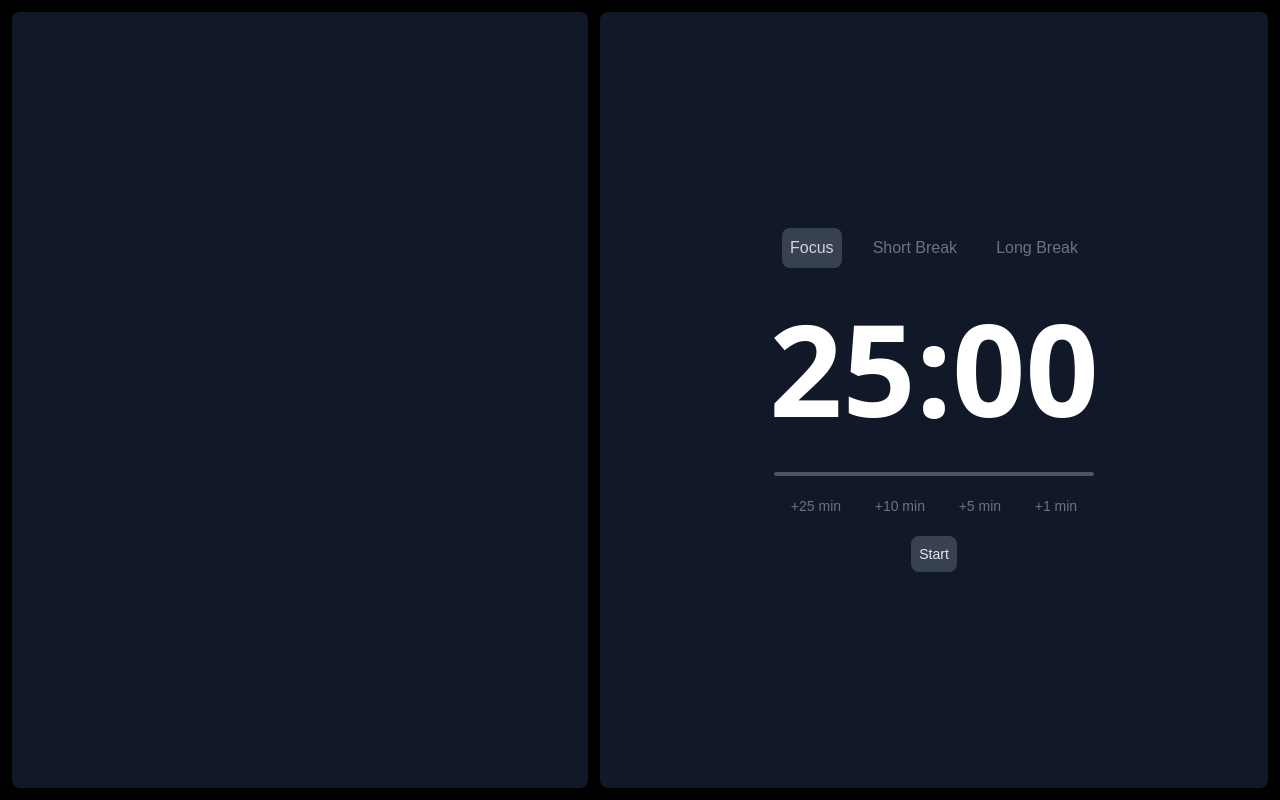
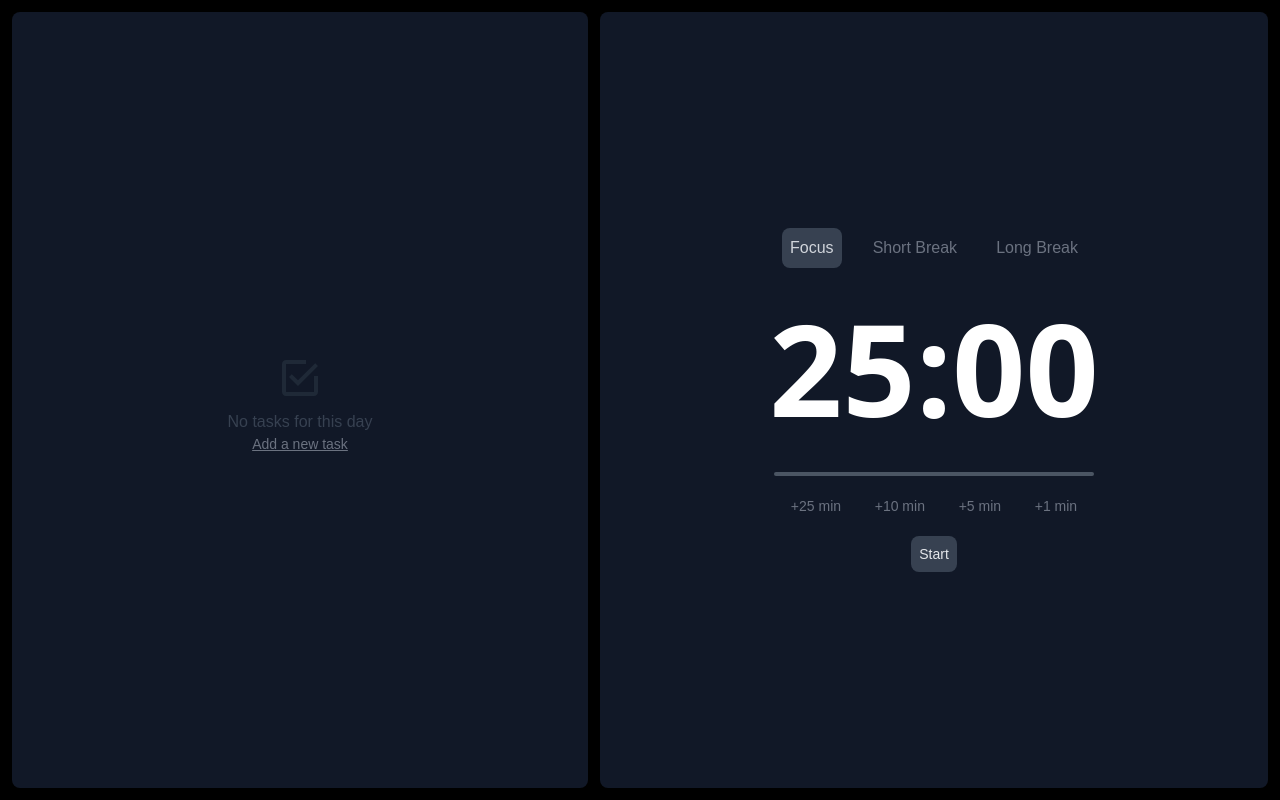
Before and after one commit to Ricardo-Tanabe/pomodoro-timer, a Next.js app: page / in a window 1280 px wide. Built offline with nearby package versions, Linux system fonts and the light colour scheme.

Commit message:
Implementação das Tasks

```diff
--- a/package.json
+++ b/package.json
@@ -12,7 +12,8 @@
     "21-pomodoro-timer": "file:",
     "next": "15.1.3",
     "react": "^19.0.0",
-    "react-dom": "^19.0.0"
+    "react-dom": "^19.0.0",
+    "react-icons": "^5.4.0"
   },
   "devDependencies": {
     "@eslint/eslintrc": "^3",
--- a/src/app/pomodoro_timer.tsx
+++ b/src/app/pomodoro_timer.tsx
@@ -197,6 +197,7 @@ function PomodoroTimer() {
             ...prevState,
             extraTime: (value * convertMinutes),
         }));
+        setControl('on');
     }
 
     const handleControl = (nameControl: string) => {
@@ -211,7 +212,8 @@ function PomodoroTimer() {
     return (
         <>
         <State state={state} onSetState = {handleState}/>
-        <Timer time={timeState.time} extraTime={timeState.extraTime} control={control} isPaused={isPaused} onSetTime = {handleTimer}/>
+        <Timer time={timeState.time} extraTime={timeState.extraTime}
+            control={control} isPaused={isPaused} onSetTime = {handleTimer}/>
         <ProgressBar percent={timeState.percent}/>
         <ExtendTimerValue onSetExtraTime = {handleExtraTime}/>
         <Control control={control} isPaused={isPaused} onSetControl={handleControl}/>
--- /dev/null
+++ b/src/app/tasks.tsx
@@ -0,0 +1,120 @@
+import React, { JSX, useState, useRef, useEffect } from 'react'
+import { IoMdCheckboxOutline } from 'react-icons/io';
+import { MdKeyboardReturn, MdOutlineKeyboardBackspace } from 'react-icons/md';
+import { CiPlay1 } from "react-icons/ci";
+import { RiEditBoxLine } from "react-icons/ri";
+import { FaRegTrashAlt } from "react-icons/fa";
+import { ShowTasksProps, ShowTasksButtonProps } from './interface';
+
+function Task ({taskName}: {taskName: string}) {
+    const iconSize = 20;
+    return (
+        <>
+        <div className='flex flex-row items-center w-full py-1 px-2 text-gray-300 hover:bg-gray-700 group'>
+            <span className='border-2 rounded-lg border-gray-400 p-2 mr-4'></span>
+            <span>{ taskName}</span>
+            <div className='hidden flex-row ml-auto group-hover:flex'>
+                <span className='mr-2'>
+                    <CiPlay1 size={iconSize} />
+                </span>
+                <span className='mr-2'>
+                    <RiEditBoxLine size={iconSize} />
+                </span>
+                <span className='mr-2'>
+                    <FaRegTrashAlt size={iconSize - 2} />
+                </span>
+            </div>
+        </div>
+        </>
+    );
+}
+
+function ShowTasksButton ({icon: Icon, option, onClick}: ShowTasksButtonProps) {
+    const buttonCSS = 'flex items-center text-gray-500 mr-2 hover:text-gray-200 group';
+    const iconCSS = 'rounded-lg border-none bg-gray-600 w-10 text-gray-800 m-2 group-hover:text-gray-200 group-hover:bg-gray-500';
+    const iconSize = 24;
+
+    return (
+        <>
+        <button className={ buttonCSS } onClick={onClick}>
+            {Icon && <Icon className={ iconCSS } size={iconSize} />}
+            <span>{ option }</span>
+        </button>
+        </>
+    );
+}
+
+function AddedTasks(addTask: boolean) {
+    const inputRef = useRef<HTMLInputElement>(null);
+
+    function onClickCancel() {
+        // setContent(initialContent);
+        // setAddTask(false);
+    }
+
+    function onClickAdd() {
+        if(inputRef.current) {
+            // addItem(inputRef.current.value);
+            // setAddTask(false);
+            // const newTask: JSX.Element[] = taskList.map((item, index) => <Task key={index} taskName={item} />);
+            // setContent(newTask);
+        }
+    }
+
+    return (
+        <div className={`flex flex-col items-center border-2 rounded-lg border-gray-600 p-2 w-full ${!addTask ? 'hidden' : ''}`}>
+            <input type="text" ref={ inputRef }
+                placeholder='Type and press enter to sace or esc to cancel'
+                className='caret-gray-200 bg-transparent text-gray-400 w-full px-2 placeholder:text-gray-600 focus:border-none focus:outline-none'/>
+            <div className='flex flex-row items-center w-full'>
+                <ShowTasksButton icon={MdKeyboardReturn} option={'Save'} onClick={onClickAdd} />
+                <ShowTasksButton icon={MdOutlineKeyboardBackspace} option={'Cancel'} onClick={onClickCancel} />
+            </div>
+        </div>
+    );
+}
+
+function NoTasks({ items, addTask, setAddTask}: ShowTasksProps) {
+
+    function shouldHidden(addTaskActive: boolean, items: string[]): string {
+        return (addTask || items.length > 0) ? 'hidden' : '';
+    }
+
+    function onClickAddTask() {
+        setAddTask(true);
+    }
+
+    return (
+        <>
+        <IoMdCheckboxOutline className={`text-gray-800 m-2 ${shouldHidden(addTask, items)}`} size={48} />
+        <p className={`text-gray-700 text-s ${shouldHidden(addTask, items)}`}>No tasks for this day</p>
+        <button className={`text-gray-500 underline text-sm hover:text-gray-300 ${shouldHidden(addTask, items)}`} onClick={onClickAddTask}>Add a new task</button>
+        </>
+    );
+}
+
+function Tasks() {
+    const [taskList, setTaskList] = useState<string[]>([]);
+    const [content, setContent] = useState<JSX.Element[]>([]);
+    const [addTask, setAddTask] = useState<boolean>(false);
+
+    const addItem = (newTask: string) => {
+        setTaskList((prevTaskList) => [...prevTaskList, newTask]);
+    }
+
+    const removeItem = (index: number) => {
+        setTaskList(prevTask => prevTask.filter((_, i) => i !== index));
+    }
+
+    return (
+      <>
+      <div className={`flex flex-col items-center h-full p-3 ${(taskList.length === 0) ? 'justify-center' : ''}`}>
+        <NoTasks items={taskList} addTask={addTask} setAddTask={setAddTask}/>
+        { content }
+        {/* <AddedTasks addTask={addTask} /> */}
+      </div>
+      </>
+    );
+  }
+
+export default Tasks;
```
Also changed, not shown: src/app/interface.ts (+15 -0 lines), src/app/page.tsx (+2 -8 lines), 1 other file (tests, documents, lock files or other folders).
